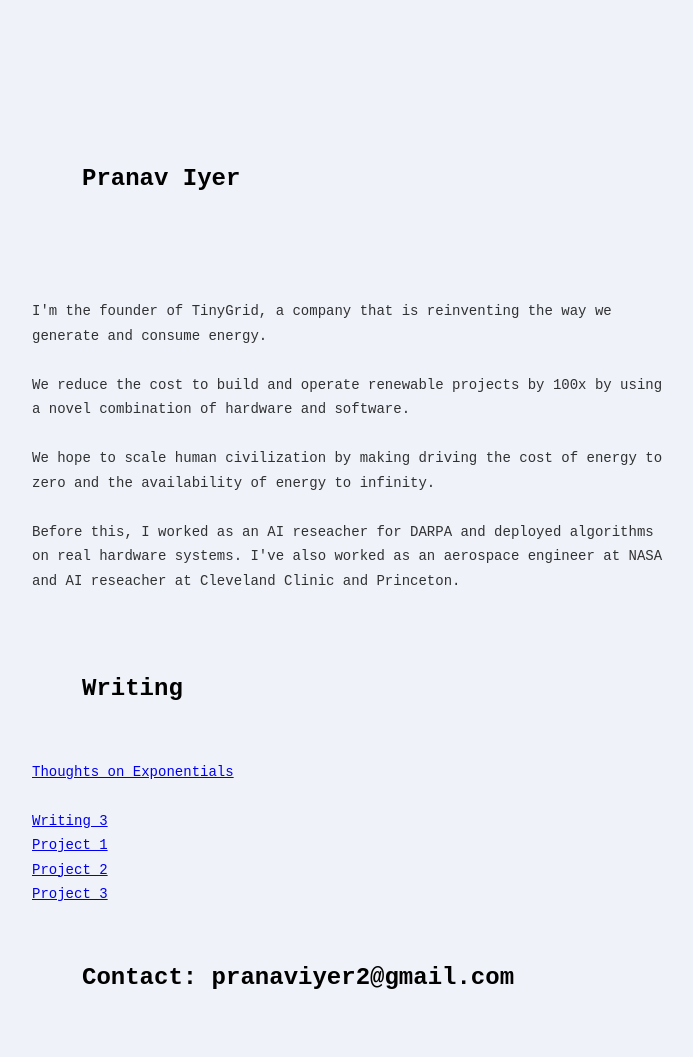
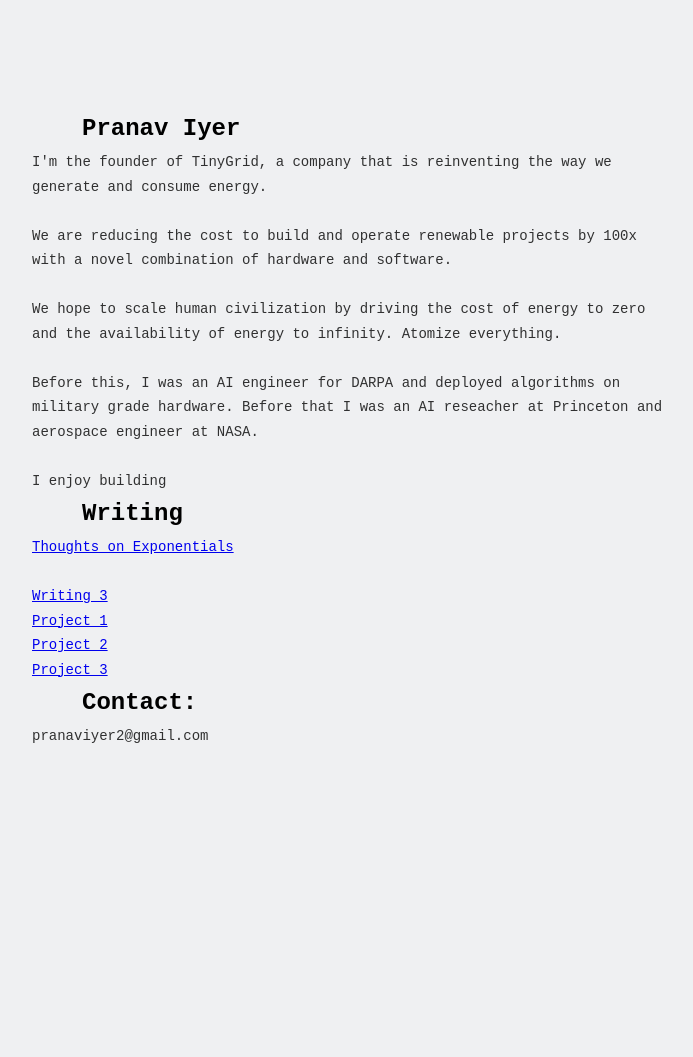
Before and after one commit to pranav270-create/pranav270-create.github.io, a Jekyll site: the page index.html, which Jekyll copies as it is, in a window 1280 px wide. Shown: the whole page, without its empty margins (26-719 px from the left). Built offline with Jekyll 4.4.1, drawn with Linux system fonts in a browser that asks for light colours; after the commit the page ends 900 px from its top, so only the background shows below that.

Commit message:
pushed new site

```diff
--- a/index.html
+++ b/index.html
@@ -6,20 +6,19 @@
     <header>
       Pranav Iyer
     </header>
-    <br>
-    <br>
     I'm the founder of TinyGrid, a company that is reinventing the way we generate and consume energy.
     <br>
     <br>
-    We reduce the cost to build and operate renewable projects by 100x by using a novel combination of hardware and software.
+    We are reducing the cost to build and operate renewable projects by 100x with a novel combination of hardware and software.
     <br>
     <br>
-    We hope to scale human civilization by making driving the cost of energy to zero and the availability of energy to infinity.
+    We hope to scale human civilization by driving the cost of energy to zero and the availability of energy to infinity. Atomize everything.
     <br>
     <br>
-    Before this, I worked as an AI reseacher for DARPA and deployed algorithms on real hardware systems. I've also worked as an aerospace engineer at NASA and AI reseacher at Cleveland Clinic and Princeton.
+    Before this, I was an AI engineer for DARPA and deployed algorithms on military grade hardware. Before that I was an AI reseacher at Princeton and aerospace engineer at NASA.
     <br>
     <br>
+    I enjoy building
     <header>
       Writing
     </header>
@@ -31,8 +30,6 @@
       <a href="project2.html">Project 2</a> <br>
       <a href="project3.html">Project 3</a> <br>
     </div>
-    <header>
-      Contact: pranaviyer2@gmail.com
-    </header>
+    <header> Contact: </header> pranaviyer2@gmail.com
   </body>
 </html>
--- a/styles.css
+++ b/styles.css
@@ -1,7 +1,7 @@
 /* CSS file */
 
 body {
-    background-color: rgb(239, 242, 248);
+    background-color: rgb(239, 240, 242);
     color: rgba(0, 0, 0, 0.8);
     font-family: 'Courier New', Courier, monospace; /* use a monospace font */
     line-height: 1.75;
@@ -15,10 +15,12 @@
 }
 
 header {
-    background-color: rgb(239, 242, 248);
+    background-color: rgb(239, 240, 242);
     font-family: 'Courier New', Courier, monospace; /* use a monospace font */
     color: #000000; /* White text color */
-    padding: 50px; /* Add some padding */
+    padding-left: 50px;
     font-size:24px;
     font-weight: bold;
+    word-wrap: break-word; /* Add this line */
+    width: 50%;
 }
```
